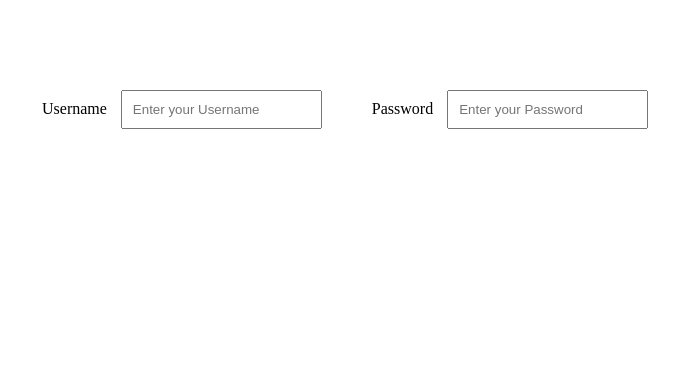
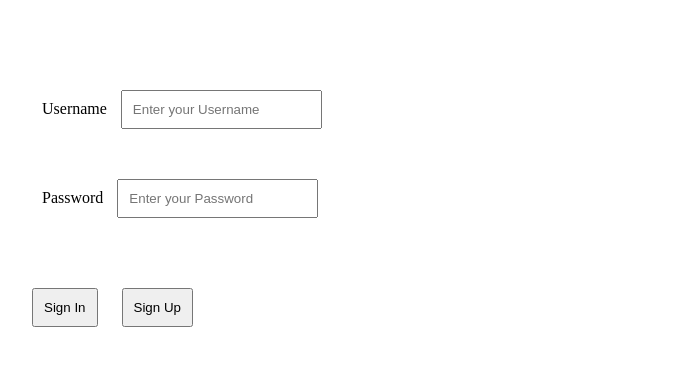
Before and after one commit to neilroy63/Your-Fav-Movie-App, a website: page index.html in a window 1280 px wide. Shown: the whole page, without its empty margins (38-717 px from the left). Drawn offline with Linux system fonts and the light colour scheme.

Commit message:
fix/updated readme

```diff
--- a/assets/styles.css
+++ b/assets/styles.css
@@ -6,7 +6,15 @@ margin: 10px;
 }
 
 .log-in{
-    display: flex;
-    position: fixed;
+    display: flexbox;
+
 
 }
+
+.button {
+    display: flexbox;
+    position: relative;
+    padding: 10px;
+    margin: 10px;
+
+}
--- a/index.html
+++ b/index.html
@@ -14,9 +14,14 @@
     <div class="log-in">
         <p> Username <input type="text" placeholder="Enter your Username">
         </p>
-
         <p> Password <input type="text" placeholder="Enter your Password">
         </p>
+    </div>
+
+    <div class="button">
+
+        <button>Sign In</button>
+        <button>Sign Up</button>
 
     </div>
 
```
Also changed, not shown: README.md, assets/logIn.html (added), assets/rego.html (added).
